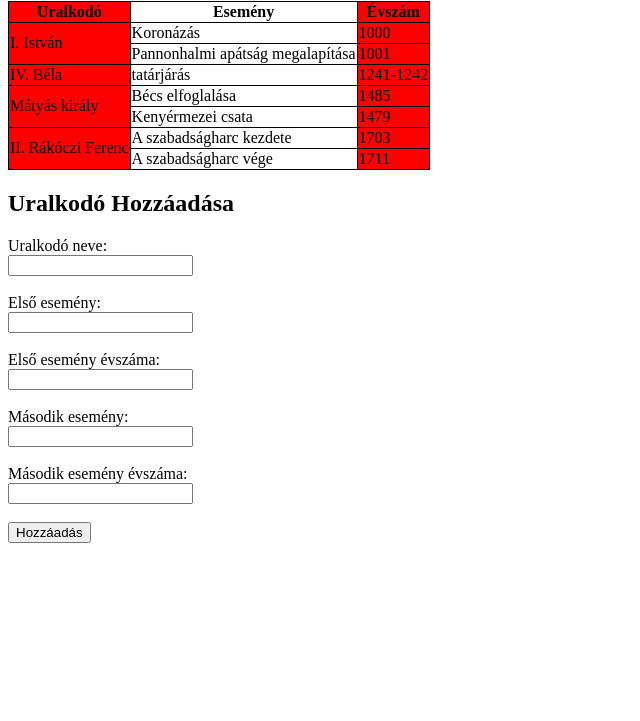
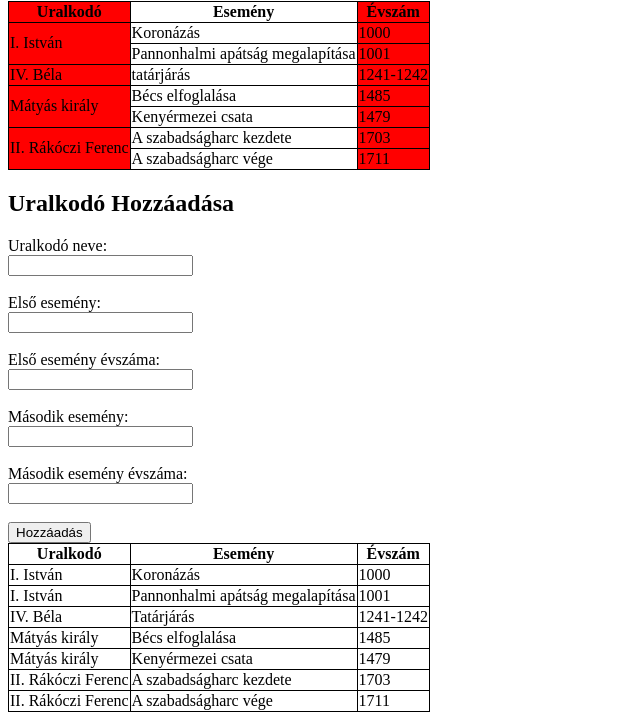
Before and after one commit to nemethkoppany/uralkodo, a plain HTML site: page index.html in a window 1280 px wide. Shown: the part 79-800 px from the top of the page, without its empty margins (0-640 px from the left). Drawn offline with Linux system fonts and the light colour scheme.

Commit message:
működik a js táblázat

```diff
--- /dev/null
+++ b/functions.js
@@ -0,0 +1,39 @@
+function createTableCell(tagName, innerHTML, parentElement) {
+    const tablecell = document.createElement(tagName);
+    tablecell.innerHTML = innerHTML;
+    parentElement.appendChild(tablecell);
+    return tablecell;
+}
+
+function createHTMLelement(tag, id, parent) {
+    const HTML_element = document.createElement(tag);
+    HTML_element.id = id;
+    parent.appendChild(HTML_element);
+}
+
+function create_HTML_element_with_parent_id(tag, id, parentid) {
+    const parent_element = document.getElementById(parentid);
+    if (parent_element != undefined) {
+        createHTMLelement(tag, id, parent_element);
+    }
+}
+
+function createTableHeaderCells() {
+    const tr_element = document.getElementById('uralkodok_thead_row'); // Fejlécsor elem
+    createTableCell("th", "Uralkodó", tr_element);
+    createTableCell("th", "Esemény", tr_element);
+    createTableCell("th", "Évszám", tr_element);
+}
+
+function renderTable(array) {
+    const tbody = document.getElementById('uralkodok_tbody');
+    tbody.innerHTML = '';  // Töröljük az esetleges előző tartalmat
+    for (const arrays of array) {
+        const tbody_tr = document.createElement('tr');
+        tbody.appendChild(tbody_tr);
+
+        createTableCell("td", arrays.uralkodo, tbody_tr);
+        createTableCell("td", arrays.esemeny, tbody_tr);
+        createTableCell("td", arrays.evszam, tbody_tr);
+    }
+}
--- a/index.html
+++ b/index.html
@@ -13,9 +13,12 @@
     <h1>Híres Magyar Uralkodók és Események</h1>
 
     <table>
+        <colgroup>
         <col span="1" style="background-color:red">
         <col span ="1">
         <col span = "1" style="background-color:red">
+        </colgroup>
+
         <thead>
             <tr>
                 <th>Uralkodó</th>
@@ -99,5 +102,6 @@
     </form>
 
 </body>
-
+<script src="functions.js"></script>
+<script src="main.js"></script>
 </html>
--- /dev/null
+++ b/main.js
@@ -0,0 +1,44 @@
+const array = [
+    {
+        uralkodo: "I. István",
+         esemeny: "Koronázás",
+          evszam: 1000
+    },
+    {
+        uralkodo: "I. István",
+        esemeny: "Pannonhalmi apátság megalapítása",
+        evszam: 1001
+    },
+    {
+        uralkodo: "IV. Béla",
+         esemeny: "Tatárjárás",
+         evszam: "1241-1242"
+    },
+    {
+         uralkodo: "Mátyás király",
+         esemeny: "Bécs elfoglalása",
+         evszam: 1485
+    },
+    { uralkodo: "Mátyás király",
+        esemeny: "Kenyérmezei csata",
+         evszam: 1479
+    },
+    {
+        uralkodo: "II. Rákóczi Ferenc",
+         esemeny: "A szabadságharc kezdete",
+          evszam: 1703
+     },
+    {
+         uralkodo: "II. Rákóczi Ferenc",
+          esemeny: "A szabadságharc vége",
+          evszam: 1711
+     }
+  ];
+
+  createHTMLelement('table', 'uralkodok_table', document.body);
+  create_HTML_element_with_parent_id('thead', 'uralkodok_thead', 'uralkodok_table');
+  create_HTML_element_with_parent_id('tr', 'uralkodok_thead_row', 'uralkodok_thead');
+  create_HTML_element_with_parent_id('tbody', 'uralkodok_tbody', 'uralkodok_table');
+
+  createTableHeaderCells();
+  renderTable(array);
```
